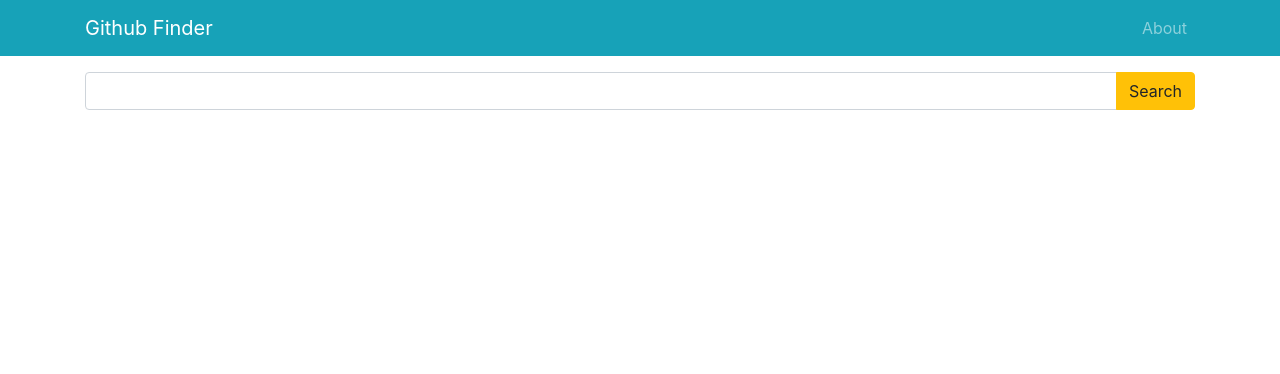
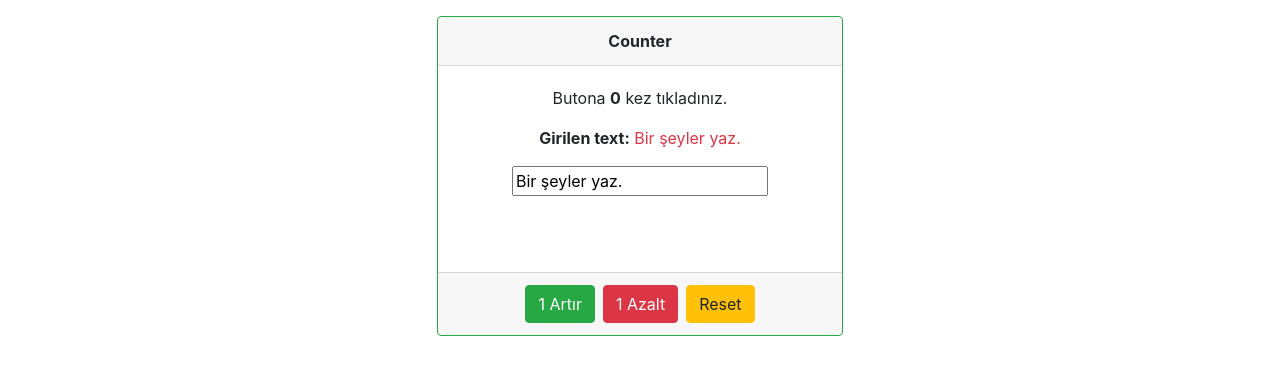
Before and after one commit to senceralp01/React-GithubFinder, a React app: page / in a window 1280 px wide. Shown: the top 374 px of the page. Built offline with nearby package versions, Linux system fonts and the light colour scheme; the HTML template or start-up script is replaced by a standard one.

Commit message:
Studied on useEffect examples

```diff
--- /dev/null
+++ b/src/examples/useEffect-localStorage.js
@@ -0,0 +1,70 @@
+
+import React, { useState, useEffect } from 'react'
+import ReactDOM from 'react-dom';
+import '../styles/main.scss'
+
+
+const App = (props) => {
+    const [count, setCount] = useState(props.count);
+    const [text, setText] = useState(props.text);
+
+    useEffect(() => {
+        console.log('componentDidMount');
+        const countData = localStorage.getItem('count');
+        const textData = localStorage.getItem('text');
+        console.log(countData);
+
+        if(countData){
+            setCount(Number(countData));
+        }
+
+        if(textData){
+            setText(textData)
+        }
+
+    }, [])
+
+    useEffect(() => {
+        console.log('componentDidMount-componentDidUpdate');
+    });
+
+    useEffect(() => {
+        console.log('count-componentDidUpdate');
+        localStorage.setItem('count', count);
+    }, [count]);
+
+    useEffect(() => {
+        console.log('text-componentDidUpdate');
+        localStorage.setItem('text', text);
+    }, [text]);
+
+
+    return (
+        <div className="row justify-content-center">
+            <div className="col-sm-6 col-md-4">
+                <div className="card my-3 text-center border-success" style={{ height: '20rem' }}>
+                    <div className="card-header font-weight-bolder">Counter</div>
+                    <div className="card-body">
+                        <div className="card-title">
+                            <p>Butona <b>{count}</b> kez tıkladınız.</p>
+                        </div>
+                        <p><strong>Girilen text:</strong> <span className="text-danger"> {text}</span></p>
+                        <input type="text" value={text} onChange={(e) => setText(e.target.value)} />
+                    </div>
+                    <div className="card-footer">
+                        <button className='btn btn-success' onClick={() => setCount(count + 1)}>1 Artır</button>
+                        <button className='btn btn-danger ml-2' onClick={() => setCount(count - 1)}>1 Azalt</button>
+                        <button className='btn btn-warning ml-2' onClick={() => setCount(props.count)}>Reset</button>
+                    </div>
+                </div>
+            </div>
+        </div>
+    )
+}
+
+App.defaultProps = {
+    count: 5,
+    text: 'Bir şeyler yaz.'
+}
+
+ReactDOM.render(<App count={0} />, document.getElementById('root'));
--- a/webpack.config.js
+++ b/webpack.config.js
@@ -1,7 +1,7 @@
 const path = require('path');
 
 module.exports = {
-    entry: './src/index.js',
+    entry: './src/examples/useEffect-localStorage.js',
     output: {
         path: path.resolve(__dirname, 'dist'),
         filename: 'bundle.js'
```
Also changed, not shown: src/examples/useEffect.js (added, +94 -0 lines).
